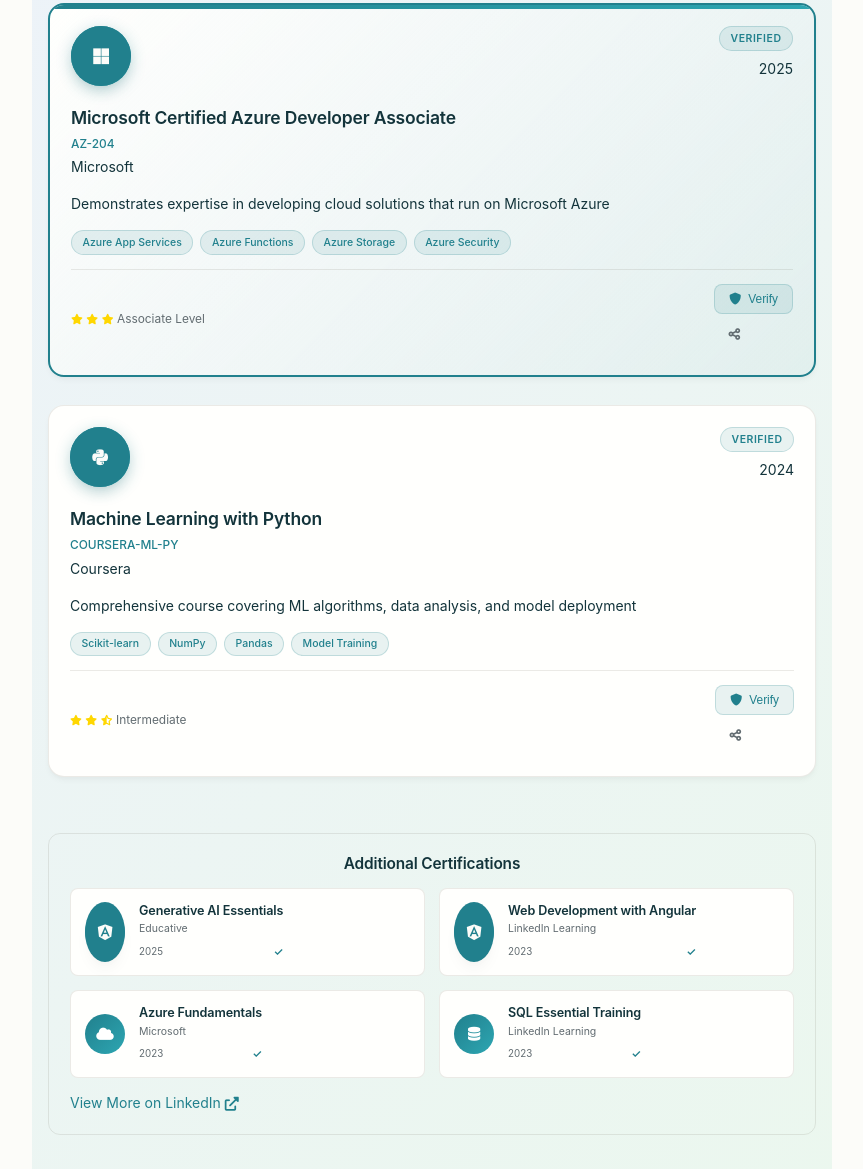
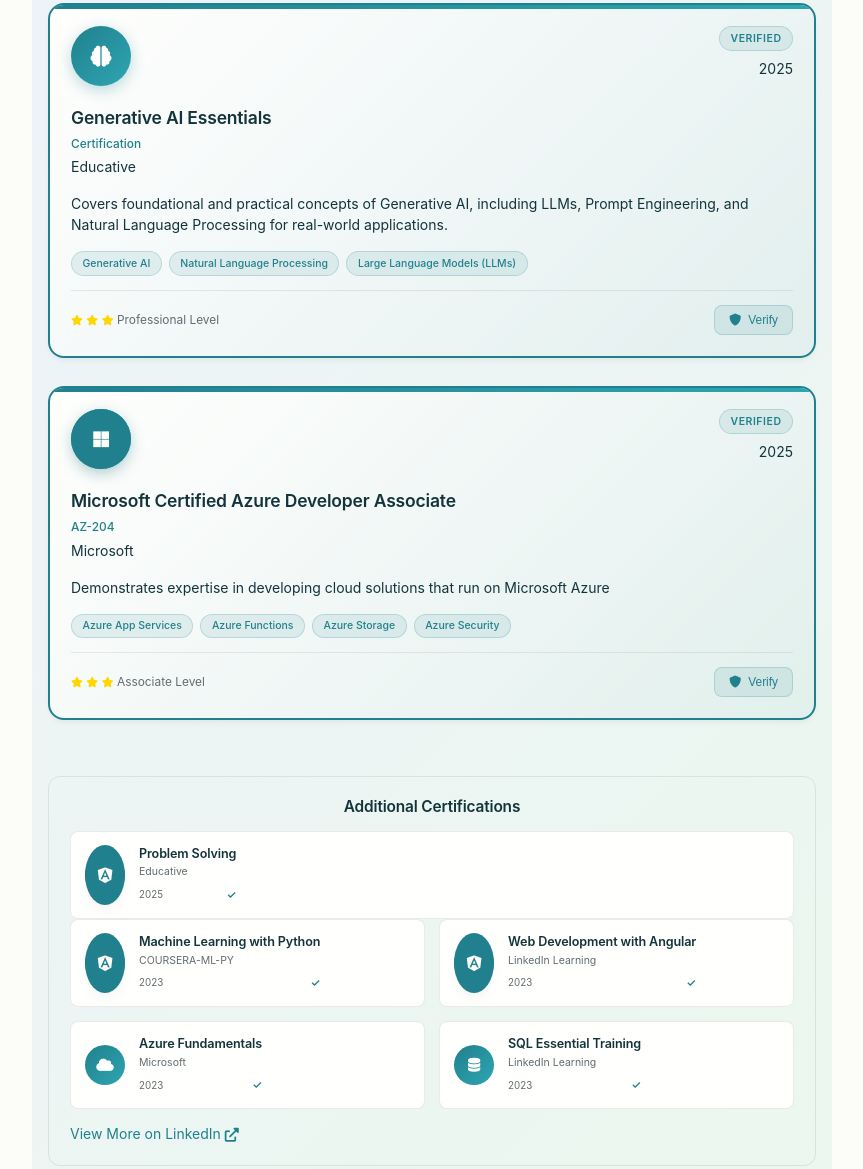
Before and after one commit to AsazadPathan31/asazad-portfolio, a plain HTML site: page index.html in a window 1280 px wide. Shown: the part 3762-4931 px from the top of the page, without its empty margins (208-1071 px from the left). Drawn offline with Linux system fonts and the light colour scheme; a web font is replaced by a local one.

Commit message:
hot fixs

```diff
--- a/index.html
+++ b/index.html
@@ -507,6 +507,56 @@
 							</div>
 
 							<div class="certifications-grid">
+								<div class="certificate-card featured">
+									<div class="certificate-header">
+										<div class="certificate-badge">
+											<i class="fas fa-brain"></i>
+										</div>
+										<div class="certificate-status">
+											<span class="status-badge verified">Verified</span>
+											<span class="certificate-date">2025</span>
+										</div>
+									</div>
+
+									<div class="certificate-content">
+										<h3 class="certificate-title">Generative AI Essentials</h3>
+										<p class="certificate-code">Certification</p>
+										<p class="certificate-issuer">Educative</p>
+										<p class="certificate-description">
+											Covers foundational and practical concepts of Generative
+											AI, including LLMs, Prompt Engineering, and Natural
+											Language Processing for real-world applications.
+										</p>
+
+										<div class="certificate-skills">
+											<span class="skill-tag">Generative AI</span>
+											<span class="skill-tag">Natural Language Processing</span>
+											<span class="skill-tag"
+												>Large Language Models (LLMs)</span
+											>
+										</div>
+									</div>
+
+									<div class="certificate-footer">
+										<div class="certificate-meta">
+											<span class="difficulty-level">
+												<i class="fas fa-star"></i>
+												<i class="fas fa-star"></i>
+												<i class="fas fa-star"></i>
+												<span>Professional Level</span>
+											</span>
+										</div>
+										<div class="certificate-actions">
+											<button
+												class="btn-verify"
+												onclick="verifyCertificate('genai')"
+											>
+												<i class="fas fa-shield-alt"></i>
+												Verify
+											</button>
+										</div>
+									</div>
+								</div>
 								<!-- Featured Certificate Card -->
 								<div class="certificate-card featured">
 									<div class="certificate-header">
@@ -555,70 +605,6 @@
 												<i class="fas fa-shield-alt"></i>
 												Verify
 											</button>
-											<button
-												class="btn-share"
-												onclick="shareCertificate('az204')"
-											>
-												<i class="fas fa-share-alt"></i>
-											</button>
-										</div>
-									</div>
-								</div>
-
-								<!-- Machine Learning Certificate -->
-								<div class="certificate-card">
-									<div class="certificate-header">
-										<div class="certificate-badge">
-											<i class="fab fa-python"></i>
-										</div>
-										<div class="certificate-status">
-											<span class="status-badge verified">Verified</span>
-											<span class="certificate-date">2024</span>
-										</div>
-									</div>
-
-									<div class="certificate-content">
-										<h3 class="certificate-title">
-											Machine Learning with Python
-										</h3>
-										<p class="certificate-code">COURSERA-ML-PY</p>
-										<p class="certificate-issuer">Coursera</p>
-										<p class="certificate-description">
-											Comprehensive course covering ML algorithms, data
-											analysis, and model deployment
-										</p>
-
-										<div class="certificate-skills">
-											<span class="skill-tag">Scikit-learn</span>
-											<span class="skill-tag">NumPy</span>
-											<span class="skill-tag">Pandas</span>
-											<span class="skill-tag">Model Training</span>
-										</div>
-									</div>
-
-									<div class="certificate-footer">
-										<div class="certificate-meta">
-											<span class="difficulty-level">
-												<i class="fas fa-star"></i>
-												<i class="fas fa-star"></i>
-												<i class="fas fa-star-half-alt"></i>
-												<span>Intermediate</span>
-											</span>
-										</div>
-										<div class="certificate-actions">
-											<button
-												class="btn-verify"
-												onclick="verifyCertificate('ml-python')"
-											>
-												<i class="fas fa-shield-alt"></i>
-												Verify
-											</button>
-											<button
-												class="btn-share"
-												onclick="shareCertificate('ml-python')"
-											>
-												<i class="fas fa-share-alt"></i>
-											</button>
 										</div>
 									</div>
 								</div>
@@ -627,16 +613,30 @@
 								<div class="certificates-compact">
 									<h4 class="compact-title">Additional Certifications</h4>
 
+									<div class="certificate-compact">
+										<div class="compact-badge">
+											<i class="fab fa-angular"></i>
+										</div>
+										<div class="compact-content">
+											<h5>Problem Solving</h5>
+											<span class="compact-issuer">Educative</span>
+											<div class="compact-meta">
+												<span class="compact-date">2025</span>
+												<span class="compact-status verified">✓</span>
+											</div>
+										</div>
+									</div>
+
 									<div class="compact-grid">
 										<div class="certificate-compact">
 											<div class="compact-badge">
 												<i class="fab fa-angular"></i>
 											</div>
 											<div class="compact-content">
-												<h5>Generative AI Essentials</h5>
-												<span class="compact-issuer">Educative</span>
+												<h5>Machine Learning with Python</h5>
+												<span class="compact-issuer">COURSERA-ML-PY</span>
 												<div class="compact-meta">
-													<span class="compact-date">2025</span>
+													<span class="compact-date">2023</span>
 													<span class="compact-status verified">✓</span>
 												</div>
 											</div>
```
Also changed, not shown: 1 other file.
